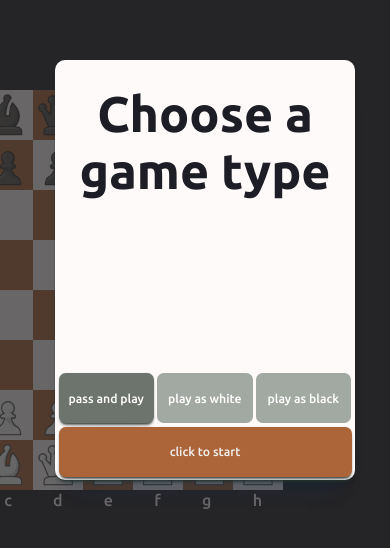
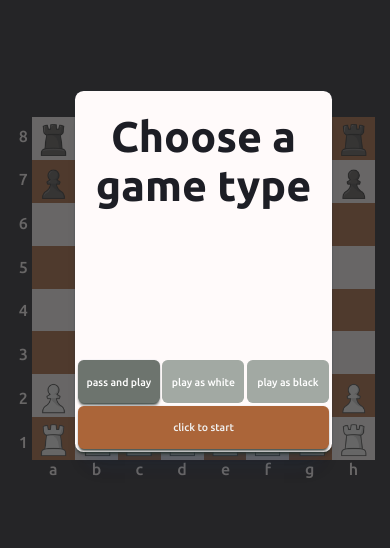
Before and after one commit to mammadeBastar/react-chess-engine, a React (Vite) app: page / in a window 390 px wide. Shown: the part 142-690 px from the top of the page. Built offline with nearby package versions, Linux system fonts and the light colour scheme; a web font is replaced by a local one.

Commit message:
responsive

```diff
--- a/src/App.css
+++ b/src/App.css
@@ -6,7 +6,18 @@ html,body{
   margin: 0;
   padding: 0;
 }
-
+@media screen and (max-width : 1700px){
+  .App {
+    place-content: center !important;
+    padding-right: 0 !important;
+    animation: none !important;
+  }
+  .preApp {
+    place-content: center !important;
+    padding-right: 0 !important;
+    animation: none !important;
+  }
+}
 .App {
   display: grid;
   padding-right: 15vw;
--- a/src/components/Popups/Modal.css
+++ b/src/components/Popups/Modal.css
@@ -1,3 +1,17 @@
+@media screen and (max-width : 1700px){
+  .sideStats {
+    display: none !important;
+  }
+  .sideStats .side {
+    display: none !important;
+  }
+  .buttonWrapper {
+    display: none !important;
+  }
+  .sideButton {
+    display: none !important;
+  }
+}
 .modal {
     background: rgba(40, 40, 40, 0.7);
     display: grid;
--- a/src/constant.css
+++ b/src/constant.css
@@ -18,11 +18,16 @@
 }
 @media all and (max-width : 1200px) {
     :root {
-        --block-size : 100px;
+        --block-size : 11vw;
     }
 }
-@media all and (max-width : 500px) {
+@media all and (max-width : 690px) {
     :root {
-        --block-size: 50px;
+        --block-size: 10vw;
     }
 }
+@media all and (max-width : 450px) {
+    :root {
+        --block-size: 11vw;
+    }
+}
```
